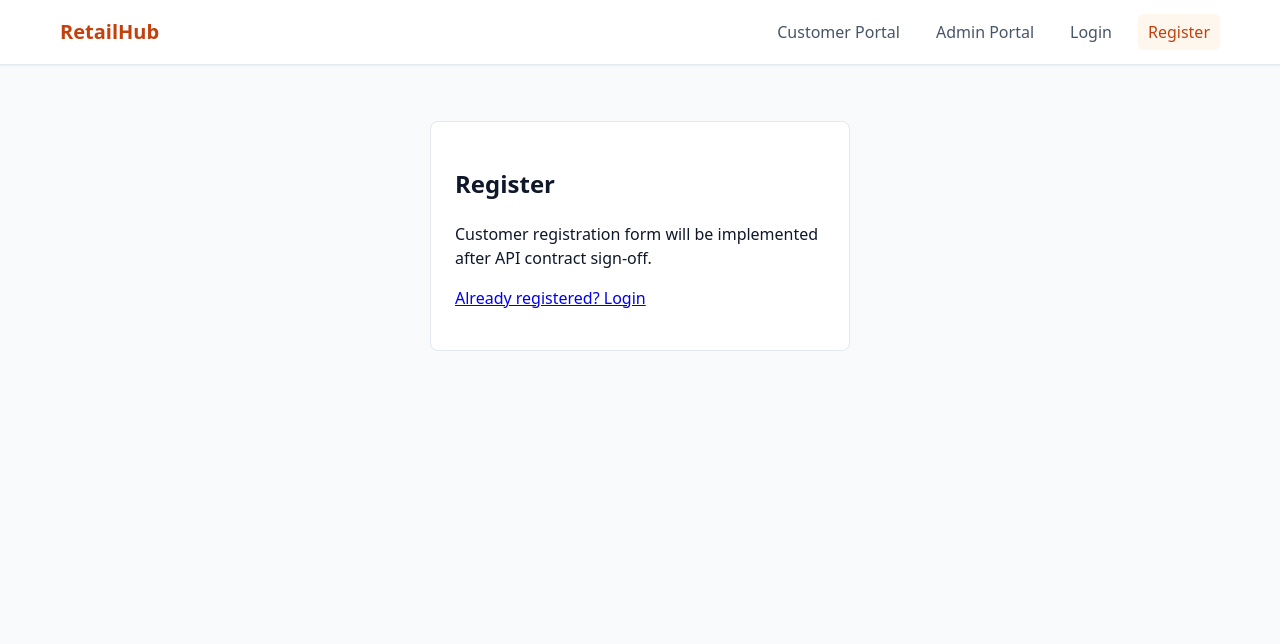
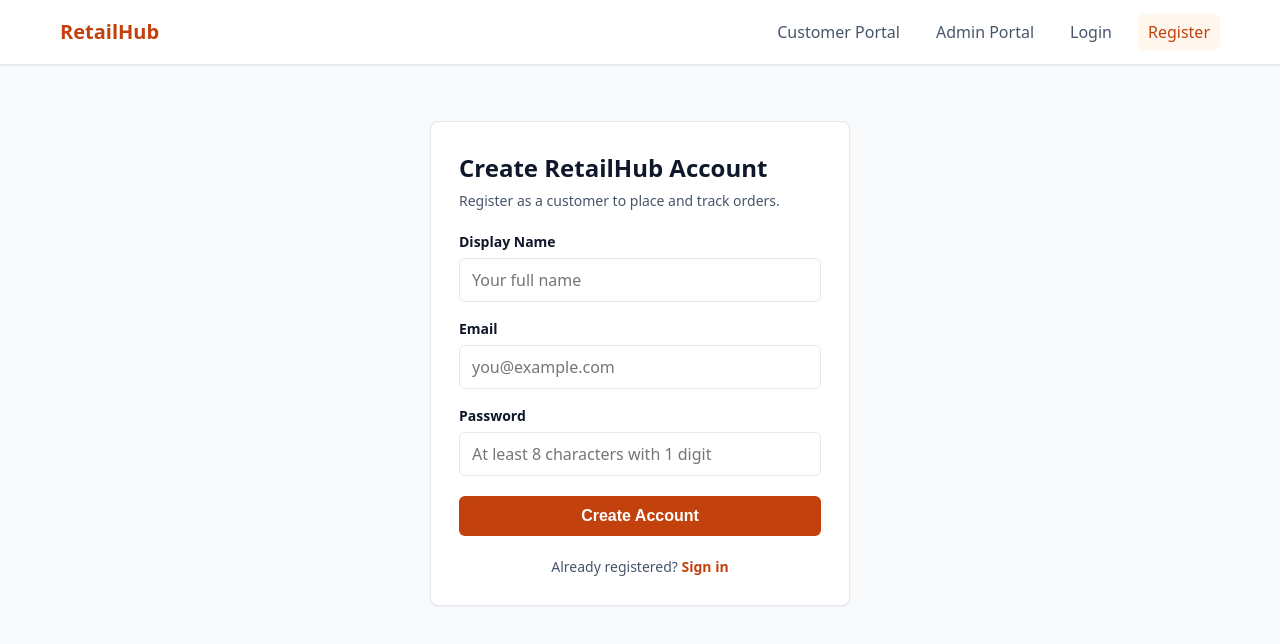
Before and after one commit to the-AbdulRafik/Retail-hub, an Angular app in the folder frontend/retail-hub-ui/: page /register in a window 1280 px wide. Shown: the top 644 px of the page. Built offline with nearby package versions, Linux system fonts and the light colour scheme.

Commit message:
feat(auth): implement login and registration pages

```diff
--- /dev/null
+++ b/frontend/retail-hub-ui/src/app/features/auth/auth-form.css
@@ -0,0 +1,103 @@
+.auth-card {
+  max-width: 420px;
+  margin: 2rem auto;
+  padding: 1.75rem;
+  background-color: var(--color-surface);
+  border: 1px solid var(--color-border);
+  border-radius: var(--radius-md);
+  box-shadow: var(--shadow-sm);
+}
+
+.auth-card h1 {
+  margin: 0 0 0.25rem;
+  font-size: 1.5rem;
+}
+
+.auth-subtitle {
+  margin: 0 0 1.25rem;
+  color: var(--color-text-muted);
+  font-size: 0.875rem;
+}
+
+.auth-alert {
+  margin-bottom: 1rem;
+  padding: 0.75rem 1rem;
+  border-radius: var(--radius-sm);
+  border: 1px solid #fecaca;
+  background-color: #fef2f2;
+  color: var(--color-danger);
+  font-size: 0.875rem;
+}
+
+.form-field {
+  display: flex;
+  flex-direction: column;
+  gap: 0.375rem;
+  margin-bottom: 1rem;
+}
+
+.form-field label {
+  font-size: 0.875rem;
+  font-weight: 600;
+}
+
+.form-field input {
+  width: 100%;
+  padding: 0.625rem 0.75rem;
+  font-size: 1rem;
+  font-family: inherit;
+  border: 1px solid var(--color-border);
+  border-radius: var(--radius-sm);
+  background-color: var(--color-surface);
+  color: var(--color-text);
+}
+
+.form-field input:focus-visible {
+  outline: 2px solid var(--color-primary);
+  outline-offset: 1px;
+}
+
+.field-error {
+  margin: 0;
+  color: var(--color-danger);
+  font-size: 0.8125rem;
+}
+
+.btn-primary {
+  width: 100%;
+  margin-top: 0.25rem;
+  padding: 0.6875rem 1rem;
+  border: 0;
+  border-radius: var(--radius-sm);
+  background-color: var(--color-primary);
+  color: #ffffff;
+  font-size: 1rem;
+  font-weight: 600;
+  cursor: pointer;
+}
+
+.btn-primary:hover:not(:disabled) {
+  background-color: var(--color-primary-hover);
+}
+
+.btn-primary:disabled {
+  opacity: 0.6;
+  cursor: not-allowed;
+}
+
+.auth-footer {
+  margin: 1.25rem 0 0;
+  text-align: center;
+  font-size: 0.875rem;
+  color: var(--color-text-muted);
+}
+
+.auth-footer a {
+  color: var(--color-primary);
+  font-weight: 600;
+  text-decoration: none;
+}
+
+.auth-footer a:hover {
+  text-decoration: underline;
+}
--- /dev/null
+++ b/frontend/retail-hub-ui/src/app/features/auth/login/login.html
@@ -0,0 +1,58 @@
+<section class="auth-card" aria-labelledby="login-heading">
+  <h1 id="login-heading">Sign in to RetailHub</h1>
+  <p class="auth-subtitle">Access your account to order or manage the store.</p>
+
+  @if (errorMessage()) {
+    <div class="auth-alert" role="alert">
+      {{ errorMessage() }}
+    </div>
+  }
+
+  <form [formGroup]="form" (ngSubmit)="onSubmit()" novalidate>
+    <div class="form-field">
+      <label for="login-email">Email</label>
+      <input
+        id="login-email"
+        type="email"
+        formControlName="email"
+        autocomplete="email"
+        placeholder="you@example.com"
+      />
+      @if (showFieldError('email')) {
+        <p class="field-error">
+          @if (form.controls.email.hasError('required')) {
+            Email is required.
+          } @else {
+            Enter a valid email address.
+          }
+        </p>
+      }
+    </div>
+
+    <div class="form-field">
+      <label for="login-password">Password</label>
+      <input
+        id="login-password"
+        type="password"
+        formControlName="password"
+        autocomplete="current-password"
+        placeholder="Enter your password"
+      />
+      @if (showFieldError('password')) {
+        <p class="field-error">Password is required.</p>
+      }
+    </div>
+
+    <button class="btn-primary" type="submit" [disabled]="submitting()">
+      @if (submitting()) {
+        Signing in...
+      } @else {
+        Sign In
+      }
+    </button>
+  </form>
+
+  <p class="auth-footer">
+    New to RetailHub? <a routerLink="/register">Create a customer account</a>
+  </p>
+</section>
--- a/frontend/retail-hub-ui/src/app/features/auth/login/login.ts
+++ b/frontend/retail-hub-ui/src/app/features/auth/login/login.ts
@@ -1,25 +1,75 @@
-import { Component } from '@angular/core';
-import { RouterLink } from '@angular/router';
+import { Component, inject, signal } from '@angular/core';
+import { FormBuilder, ReactiveFormsModule, Validators } from '@angular/forms';
+import { ActivatedRoute, Router, RouterLink } from '@angular/router';
+import { finalize } from 'rxjs';
+import { extractApiErrorMessage } from '../../../core/models/api-error.models';
+import { AuthService } from '../../../core/services/auth.service';
 
 @Component({
   selector: 'app-login',
-  imports: [RouterLink],
-  template: `
-    <section class="placeholder-card">
-      <h1>Login</h1>
-      <p>Authentication form will be implemented after API contract sign-off.</p>
-      <p><a routerLink="/register">Need an account? Register</a></p>
-    </section>
-  `,
-  styles: `
-    .placeholder-card {
-      max-width: 420px;
-      margin: 2rem auto;
-      padding: 1.5rem;
-      background: var(--color-surface);
-      border: 1px solid var(--color-border);
-      border-radius: var(--radius-md);
+  imports: [ReactiveFormsModule, RouterLink],
+  templateUrl: './login.html',
+  styleUrl: '../auth-form.css',
+})
+export class Login {
+  private readonly fb = inject(FormBuilder);
+  private readonly authService = inject(AuthService);
+  private readonly route = inject(ActivatedRoute);
+  private readonly router = inject(Router);
+
+  protected readonly submitting = signal(false);
+  protected readonly submitted = signal(false);
+  protected readonly errorMessage = signal<string | null>(null);
+
+  protected readonly form = this.fb.nonNullable.group({
+    email: ['', [Validators.required, Validators.email]],
+    password: ['', [Validators.required]],
+  });
+
+  protected onSubmit(): void {
+    this.submitted.set(true);
+    this.errorMessage.set(null);
+
+    if (this.form.invalid || this.submitting()) {
+      this.form.markAllAsTouched();
+      return;
     }
-  `,
-})
-export class Login {}
+
+    this.submitting.set(true);
+    const { email, password } = this.form.getRawValue();
+
+    this.authService
+      .login({ email: email.trim(), password })
+      .pipe(finalize(() => this.submitting.set(false)))
+      .subscribe({
+        next: () => {
+          const returnUrl = this.route.snapshot.queryParamMap.get('returnUrl');
+          if (this.canUseReturnUrl(returnUrl)) {
+            void this.router.navigateByUrl(returnUrl);
+            return;
+          }
+          void this.authService.navigateByRole();
+        },
+        error: (error: unknown) => {
+          this.errorMessage.set(
+            extractApiErrorMessage(error, 'Invalid email or password.')
+          );
+        },
+      });
+  }
+
+  protected showFieldError(fieldName: 'email' | 'password'): boolean {
+    const control = this.form.controls[fieldName];
+    return control.invalid && (control.touched || control.dirty || this.submitted());
+  }
+
+  private canUseReturnUrl(returnUrl: string | null): returnUrl is string {
+    if (!returnUrl || !returnUrl.startsWith('/') || returnUrl.startsWith('//')) {
+      return false;
+    }
+    if (returnUrl.startsWith('/admin') && !this.authService.isAdmin()) {
+      return false;
+    }
+    return true;
+  }
+}
--- /dev/null
+++ b/frontend/retail-hub-ui/src/app/features/auth/register/register.html
@@ -0,0 +1,90 @@
+<section class="auth-card" aria-labelledby="register-heading">
+  <h1 id="register-heading">Create RetailHub Account</h1>
+  <p class="auth-subtitle">Register as a customer to place and track orders.</p>
+
+  @if (errorMessage()) {
+    <div class="auth-alert" role="alert">
+      {{ errorMessage() }}
+    </div>
+  }
+
+  <form [formGroup]="form" (ngSubmit)="onSubmit()" novalidate>
+    <div class="form-field">
+      <label for="register-display-name">Display Name</label>
+      <input
+        id="register-display-name"
+        type="text"
+        formControlName="displayName"
+        autocomplete="name"
+        placeholder="Your full name"
+      />
+      @if (showFieldError('displayName')) {
+        <p class="field-error">
+          @if (form.controls.displayName.hasError('required')) {
+            Display name is required.
+          } @else if (form.controls.displayName.hasError('minlength')) {
+            Display name must be at least 2 characters.
+          } @else {
+            Display name cannot exceed 100 characters.
+          }
+        </p>
+      }
+    </div>
+
+    <div class="form-field">
+      <label for="register-email">Email</label>
+      <input
+        id="register-email"
+        type="email"
+        formControlName="email"
+        autocomplete="email"
+        placeholder="you@example.com"
+      />
+      @if (showFieldError('email')) {
+        <p class="field-error">
+          @if (form.controls.email.hasError('required')) {
+            Email is required.
+          } @else {
+            Enter a valid email address.
+          }
+        </p>
+      }
+    </div>
+
+    <div class="form-field">
+      <label for="register-password">Password</label>
+      <input
+        id="register-password"
+        type="password"
+        formControlName="password"
+        autocomplete="new-password"
+        placeholder="At least 8 characters with 1 digit"
+      />
+      @if (showFieldError('password')) {
+        <p class="field-error">
+          @if (form.controls.password.hasError('required')) {
+            Password is required.
+          } @else if (form.controls.password.hasError('minlength')) {
+            Password must be at least 8 characters.
+          } @else if (form.controls.password.hasError('pattern')) {
+            Password must include at least one digit.
+          } @else {
+            Password cannot exceed 100 characters.
+          }
+        </p>
+      }
+    </div>
+
+    <button class="btn-primary" type="submit" [disabled]="submitting()">
+      @if (submitting()) {
+        Creating account...
+      } @else {
+        Create Account
+      }
+    </button>
+  </form>
+
+  <p class="auth-footer">
+    Already registered? <a routerLink="/login">Sign in</a>
+  </p>
+</section>
--- a/frontend/retail-hub-ui/src/app/features/auth/register/register.ts
+++ b/frontend/retail-hub-ui/src/app/features/auth/register/register.ts
@@ -1,25 +1,74 @@
-import { Component } from '@angular/core';
+import { Component, inject, signal } from '@angular/core';
+import { FormBuilder, ReactiveFormsModule, Validators } from '@angular/forms';
 import { RouterLink } from '@angular/router';
+import { finalize } from 'rxjs';
+import { extractApiErrorMessage } from '../../../core/models/api-error.models';
+import { AuthService } from '../../../core/services/auth.service';
 
 @Component({
   selector: 'app-register',
-  imports: [RouterLink],
-  template: `
-    <section class="placeholder-card">
-      <h1>Register</h1>
-      <p>Customer registration form will be implemented after API contract sign-off.</p>
-      <p><a routerLink="/login">Already registered? Login</a></p>
-    </section>
-  `,
-  styles: `
-    .placeholder-card {
-      max-width: 420px;
-      margin: 2rem auto;
-      padding: 1.5rem;
-      background: var(--color-surface);
-      border: 1px solid var(--color-border);
-      border-radius: var(--radius-md);
+  imports: [ReactiveFormsModule, RouterLink],
+  templateUrl: './register.html',
+  styleUrl: '../auth-form.css',
+})
+export class Register {
+  private readonly fb = inject(FormBuilder);
+  private readonly authService = inject(AuthService);
+
+  protected readonly submitting = signal(false);
+  protected readonly submitted = signal(false);
+  protected readonly errorMessage = signal<string | null>(null);
+
+  protected readonly form = this.fb.nonNullable.group({
+    displayName: [
+      '',
+      [Validators.required, Validators.minLength(2), Validators.maxLength(100)],
+    ],
+    email: ['', [Validators.required, Validators.email, Validators.maxLength(256)]],
+    password: [
+      '',
+      [
+        Validators.required,
+        Validators.minLength(8),
+        Validators.maxLength(100),
+        Validators.pattern(/\d/),
+      ],
+    ],
+  });
+
+  protected onSubmit(): void {
+    this.submitted.set(true);
+    this.errorMessage.set(null);
+
+    if (this.form.invalid || this.submitting()) {
+      this.form.markAllAsTouched();
+      return;
     }
-  `,
-})
-export class Register {}
+
+    this.submitting.set(true);
+    const { displayName, email, password } = this.form.getRawValue();
+
+    this.authService
+      .register({
+        displayName: displayName.trim(),
+        email: email.trim(),
+        password,
+      })
+      .pipe(finalize(() => this.submitting.set(false)))
+      .subscribe({
+        next: () => {
+          void this.authService.navigateByRole();
+        },
+        error: (error: unknown) => {
+          this.errorMessage.set(
+            extractApiErrorMessage(error, 'Registration failed. Please check your details.')
+          );
+        },
+      });
+  }
+
+  protected showFieldError(fieldName: 'displayName' | 'email' | 'password'): boolean {
+    const control = this.form.controls[fieldName];
+    return control.invalid && (control.touched || control.dirty || this.submitted());
+  }
+}
```
